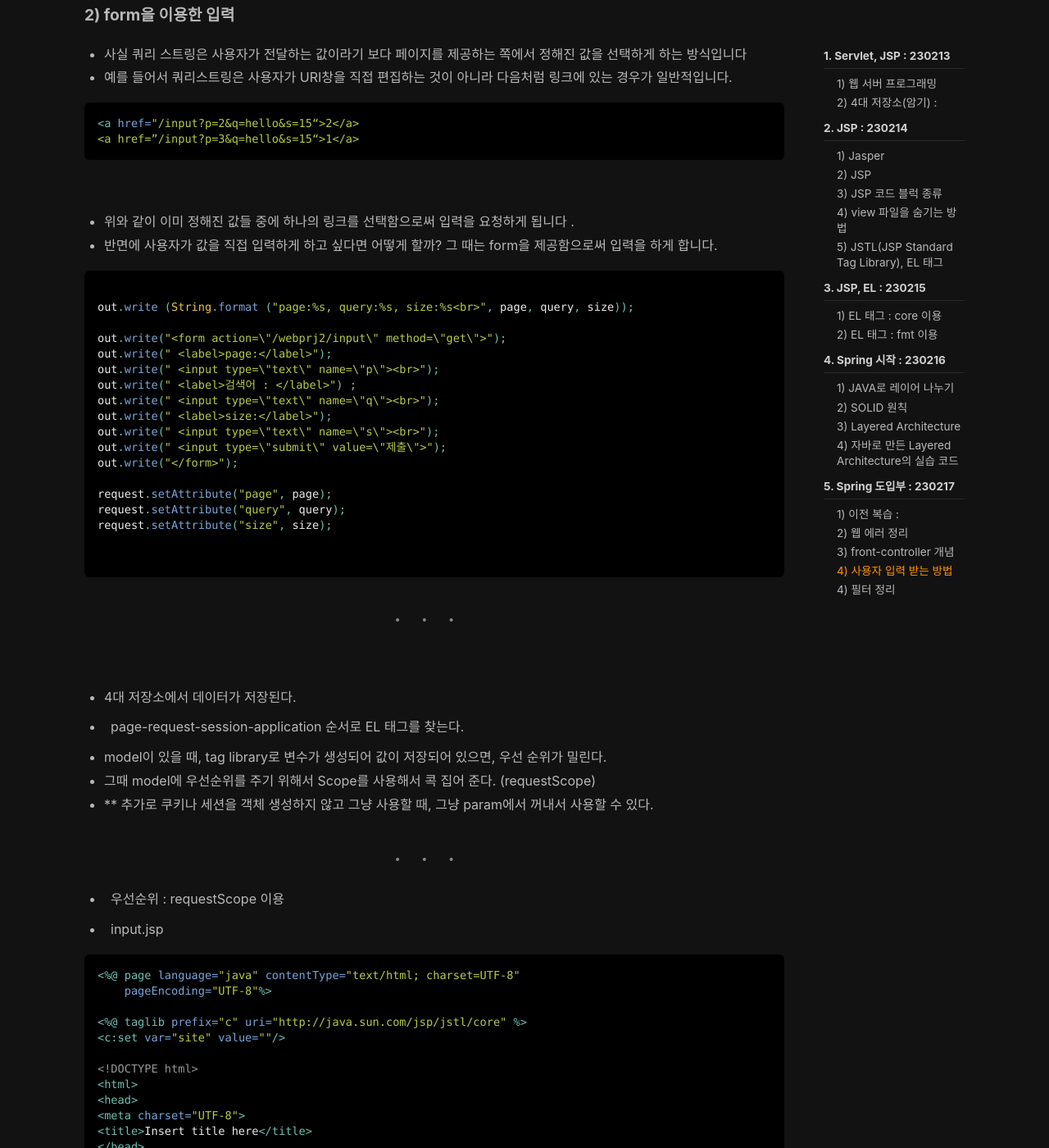
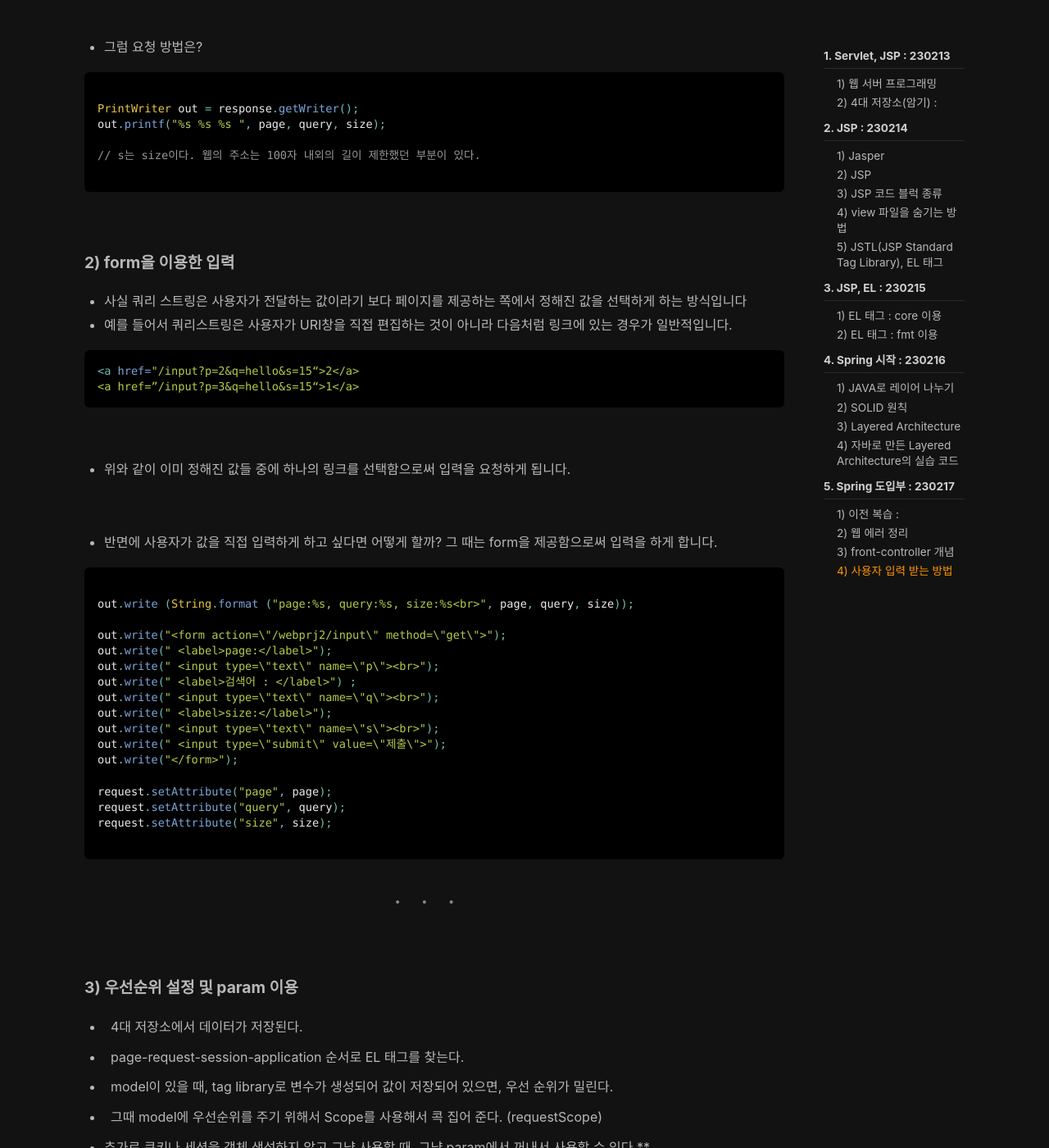
Before and after one commit to wogjs0911/wogjs0911.github.io, a Jekyll site: the page built from _posts/2023-02-13-Week12 Day1,2,3.md, in a window 1280 px wide and 1400 px high, scrolled down 30239 px. Shown: the whole window at 82% size. Built offline with Jekyll 4.4.1, drawn with Linux system fonts in a browser that asks for light colours; nearby versions of some CDN libraries; comment, search, counter and statistics services are not loaded; some of the changed text lies outside the part shown.

Commit message:
week12 day6_1

````diff
--- a/_posts/2023-02-13-Week12 Day1,2,3.md
+++ b/_posts/2023-02-13-Week12 Day1,2,3.md
@@ -1590,6 +1590,8 @@
 - 객체를 생성해주는 라이브러리는 스프링이 해줄 것이다.
 - DAO에서 데이터를 가져오는 부분도 라이브러리를 이용할 것이다. Mybatis, JPA을 이용한다.
 
+---
+
 <br>
 ### 2) 웹 에러 정리
 
@@ -1597,6 +1599,7 @@
 - 매개변수 인지가 일치하지 않는 경우 : 400에러
 - POST 요청에 응답할 수 있는 메소드 처리함수가 없을 경우의 오류 상태 코드는? 405 에러
 
+---
 
 <br>
 ### 3) front-controller 개념
@@ -1612,6 +1615,7 @@
 	- 요청과 출력 그리고 URL도 얘가 처리한다.
 	- 기존 컨트롤러는 자바스럽게 전달한다. 매개변수만 존재한다.
 
+---
 
 <br>
 ### 4) 사용자 입력 받는 방법
@@ -1634,6 +1638,8 @@
 
 ```
 
+
+<br>
 - 그럼 요청 방법은?
 
 ```java
@@ -1645,6 +1651,7 @@
 
 ```
 
+<br>
 #### 2)  form을 이용한 입력
 - 사실 쿼리 스트링은 사용자가 전달하는 값이라기 보다 페이지를 제공하는 쪽에서 정해진 값을 선택하게 하는 방식입니다
 - 예를 들어서 쿼리스트링은 사용자가 URI창을 직접 편집하는 것이 아니라 다음처럼 링크에 있는 경우가 일반적입니다.
@@ -1655,7 +1662,9 @@
 ```
 
 <br>
-- 위와 같이 이미 정해진 값들 중에 하나의 링크를 선택함으로써 입력을 요청하게 됩니다 .
+- 위와 같이 이미 정해진 값들 중에 하나의 링크를 선택함으로써 입력을 요청하게 됩니다.
+
+<br>
 - 반면에 사용자가 값을 직접 입력하게 하고 싶다면 어떻게 할까? 그 때는 form을 제공함으로써 입력을 하게 합니다.
 
 
@@ -1677,27 +1686,28 @@
 request.setAttribute("query", query);
 request.setAttribute("size", size);
 
-
-```
-
----
-
-<br>
+```
+
+---
+
+<br>
+#### 3) 우선순위 설정 및 param 이용
 
 - 4대 저장소에서 데이터가 저장된다.
+
 - page-request-session-application 순서로 EL 태그를 찾는다.
 
 - model이 있을 때, tag library로 변수가 생성되어 값이 저장되어 있으면, 우선 순위가 밀린다.
+
 - 그때 model에 우선순위를 주기 위해서 Scope를 사용해서 콕 집어 준다. (requestScope)
-- ** 추가로 쿠키나 세션을 객체 생성하지 않고 그냥 사용할 때, 그냥 param에서 꺼내서 사용할 수 있다.
-
----
-
-- 우선순위 : requestScope 이용
+
+- 추가로 쿠키나 세션을 객체 생성하지 않고 그냥 사용할 때, 그냥 param에서 꺼내서 사용할 수 있다.**
+	- 우선순위 : requestScope 이용
 
 - input.jsp
 
 ```jsp
+
 <%@ page language="java" contentType="text/html; charset=UTF-8"
     pageEncoding="UTF-8"%>
 
@@ -1735,8 +1745,10 @@
 
 </body>
 </html>
-```
-
+
+```
+
+<br>
 - inputController.java
 
 ```java
@@ -1840,15 +1852,18 @@
 
 ```
 
-
-<br>
-### 4) 필터 정리
-
-
+---
+
+
+<br>
 ##### 0. css 정리
 
-- reset.css
-
-- utils.css
-
-- style.css
+- reset.css :
+
+- utils.css :
+
+- style.css :
+
+- component.css :
+
+- button.css :
````
Also changed, not shown: other parts of _posts/2023-02-13-Week12 Day1,2,3.md (+1 -1 lines).
